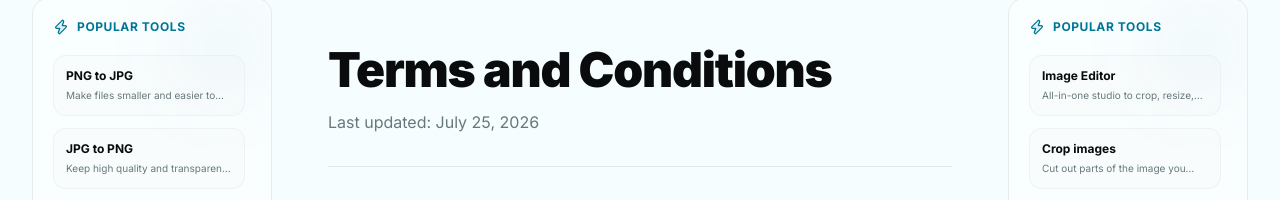
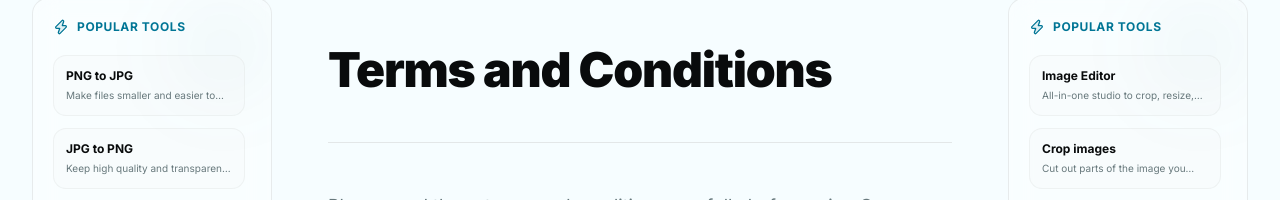
Before and after one commit to AnandKumar2002/parvion-image-converter, a Next.js app: page /terms in a window 1280 px wide. Shown: the part 98-298 px from the top of the page. Built offline with nearby package versions, Linux system fonts and the light colour scheme; no server answers.

Commit message:
fix: remove Last updated date header from Terms page

```diff
--- a/app/(main)/terms/page.tsx
+++ b/app/(main)/terms/page.tsx
@@ -6,17 +6,12 @@ export const metadata: Metadata = {
 };
 
 export default function TermsPage() {
-  const lastUpdated = "July 25, 2026";
-
   return (
     <div className="w-full max-w-4xl mx-auto py-12 px-4 sm:px-6">
       <div className="mb-12 border-b border-border pb-8">
         <h1 className="text-4xl md:text-5xl font-black tracking-tight mb-4">
           Terms and Conditions
         </h1>
-        <p className="text-muted-foreground">
-          Last updated: {lastUpdated}
-        </p>
       </div>
 
       <div className="prose prose-slate dark:prose-invert max-w-none prose-headings:font-bold prose-headings:tracking-tight prose-a:text-cyan-500 hover:prose-a:text-cyan-400">
```
